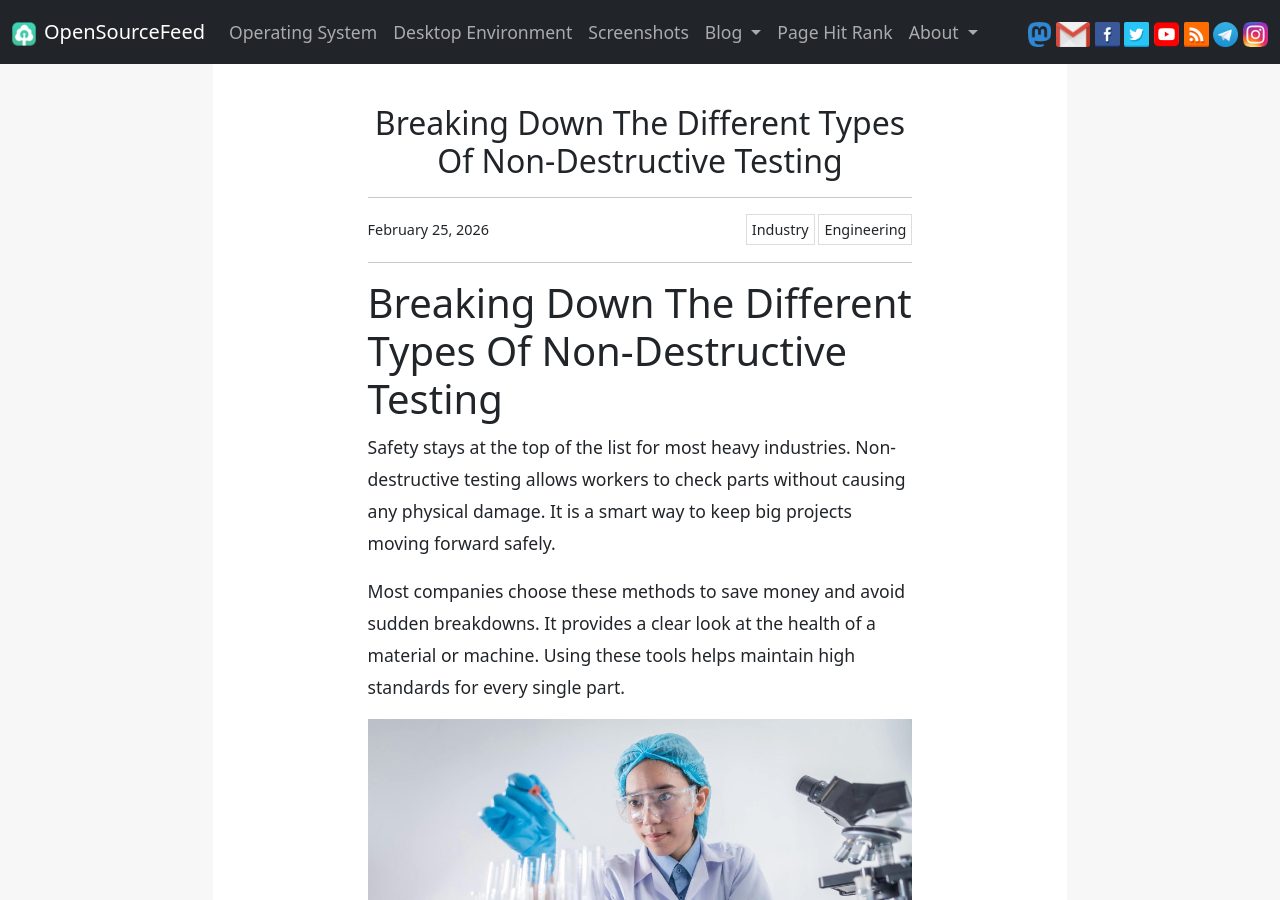
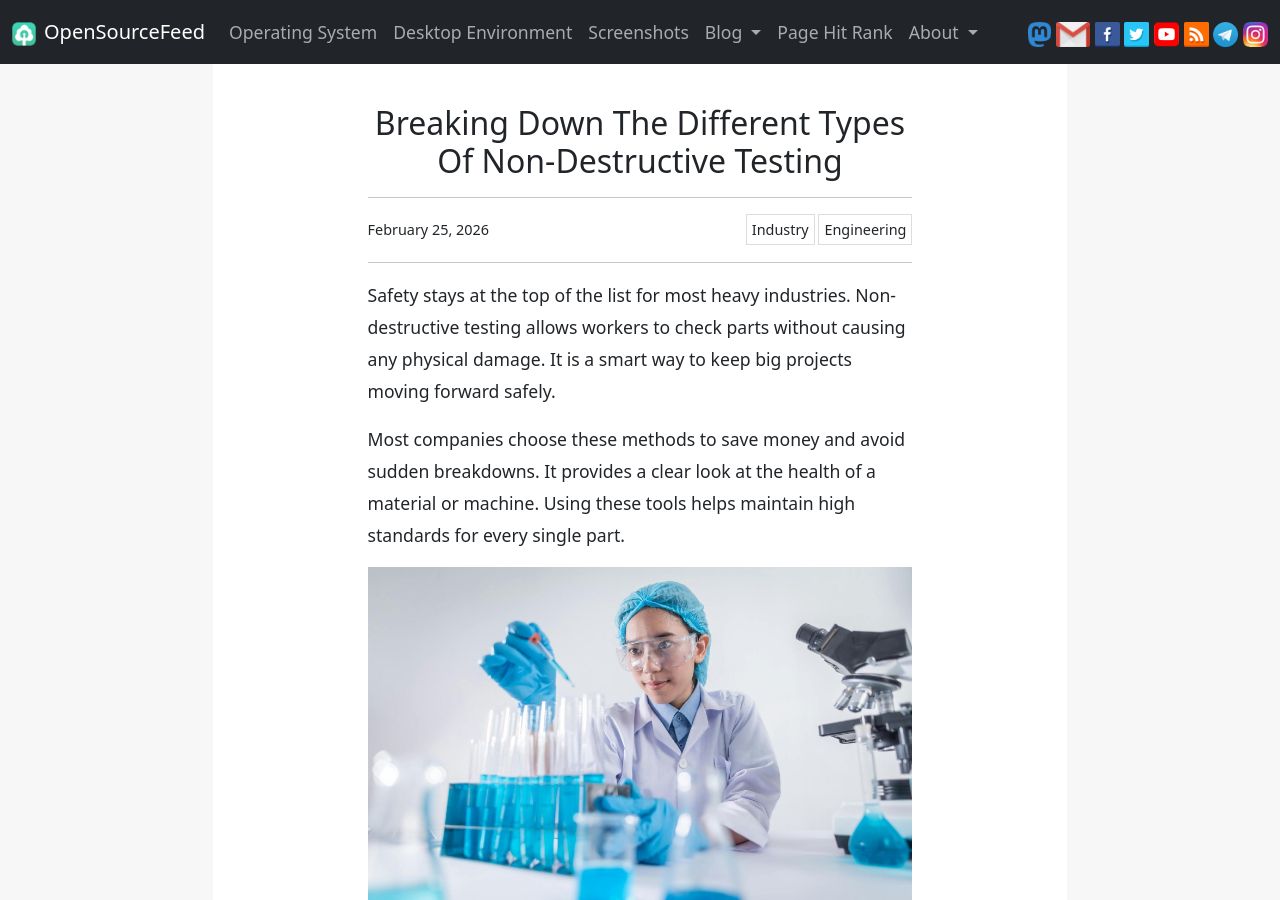
Before and after one commit to opensourcefeed/insights, a Jekyll site: the page built from _posts/2026-02-25-types-of-non-destructive-testing.md, in a window 1280 px wide and 900 px high. Built offline with Jekyll 4.4.1, drawn with Linux system fonts in a browser that asks for light colours; comment, search, counter and statistics services are not loaded.

Commit message:
remove duplicate heading

```diff
--- a/_posts/2026-02-25-types-of-non-destructive-testing.md
+++ b/_posts/2026-02-25-types-of-non-destructive-testing.md
@@ -6,8 +6,6 @@ categories: [Industry, Engineering]
 tags: [Non-Destructive Testing, NDT, Industrial Safety, Ultrasonic Testing, Radiography, Magnetic Particle Testing]
 image: /insights/assets/images/post-images/nondestructive-testing/image1.jpg
 ---
-
-# Breaking Down The Different Types Of Non-Destructive Testing
 
 Safety stays at the top of the list for most heavy industries. Non-destructive testing allows workers to check parts without causing any physical damage. It is a smart way to keep big projects moving forward safely.
 
```
